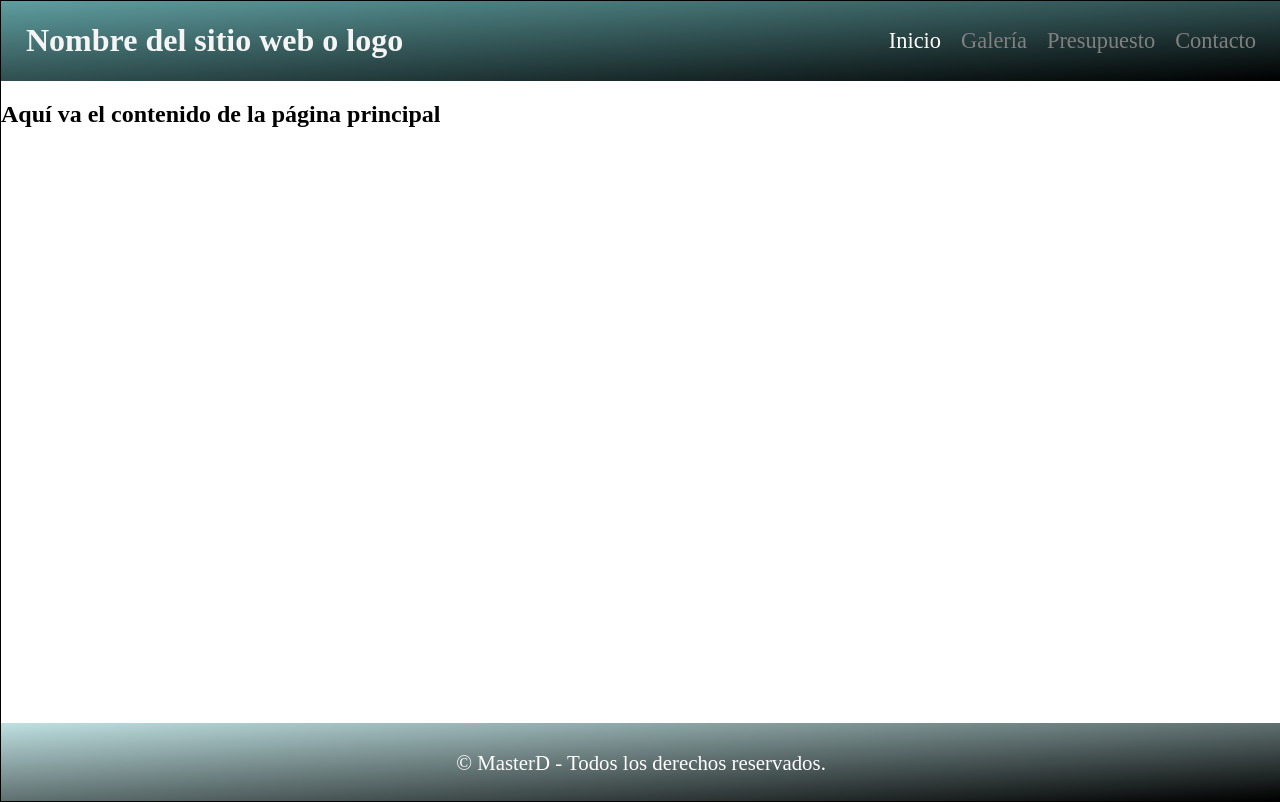
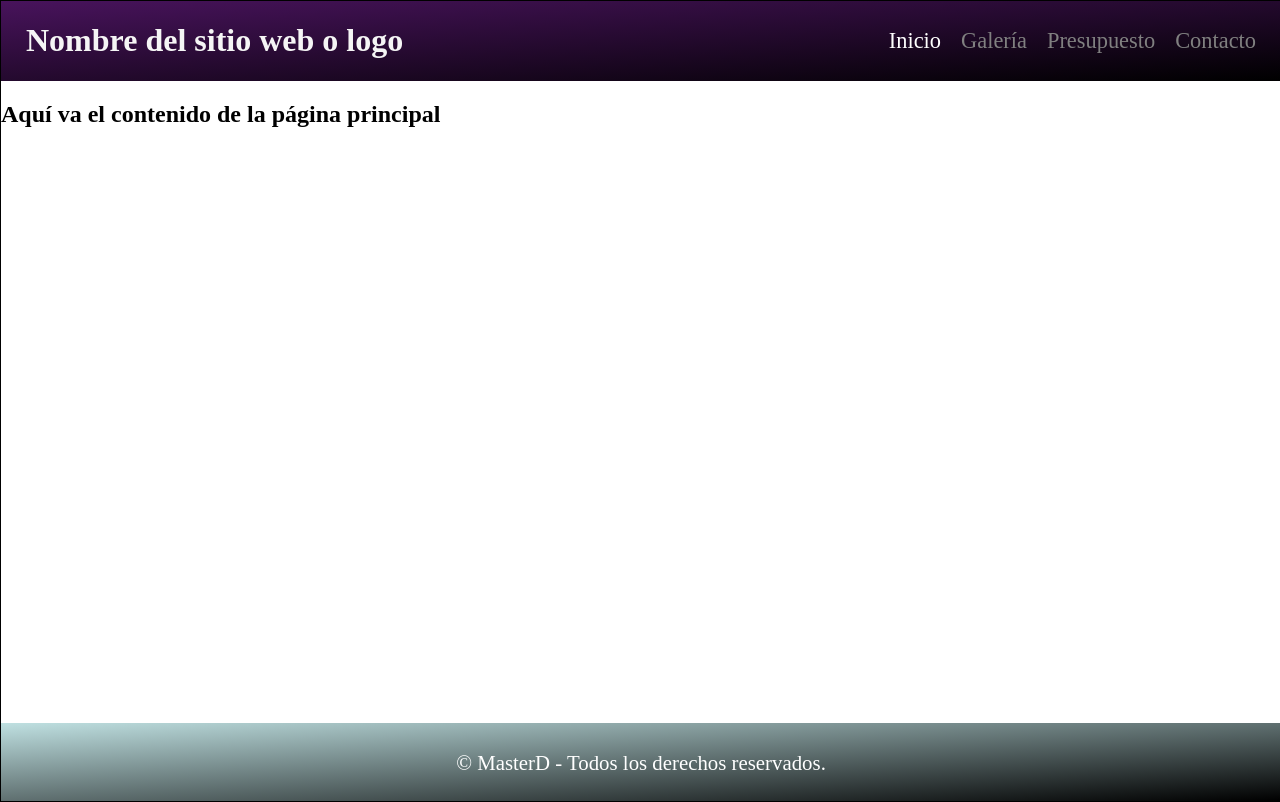
Before and after one commit to Claudia-Abella/miproyecto_html, a plain HTML site: page index.html in a window 1280 px wide. Drawn offline with Linux system fonts and the light colour scheme.

Commit message:
Cambios en el color
Hemos cambiado el color de la barra de navegación

```diff
--- a/css/mi_estilo.css
+++ b/css/mi_estilo.css
@@ -10,7 +10,7 @@ html, body{
 
 .mi_encabezado{
     grid-area: header;
-    background: linear-gradient(to bottom right,cadetblue, black);
+    background: linear-gradient(to bottom right,rgb(72, 19, 92), black);
     color: whitesmoke;
     display: flex;
     flex-direction: row;
```
